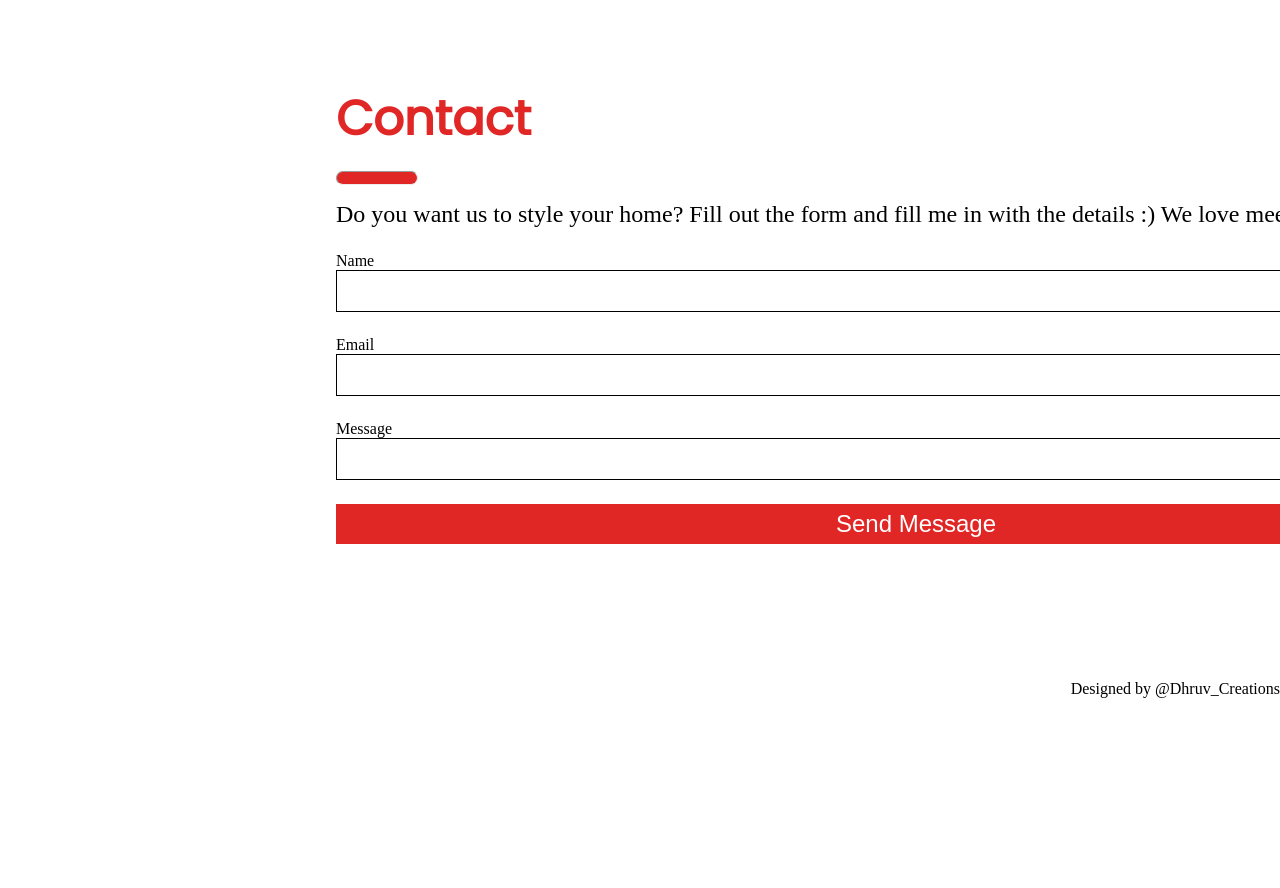
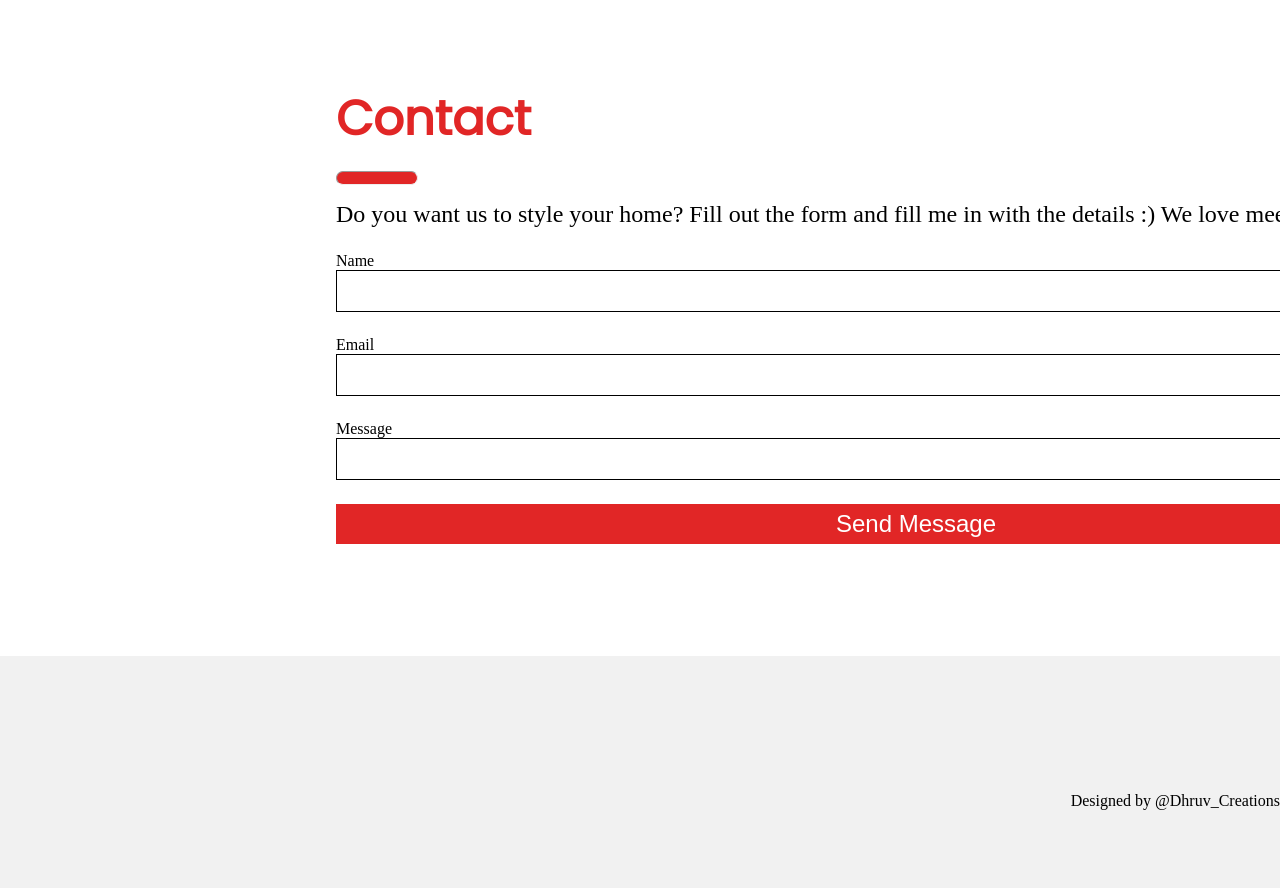
Before and after one commit to Dhruv-cool/Designer, a plain HTML site: page index.html in a window 1280 px wide. Shown: the part 3896-4784 px from the top of the page. Before the commit the page ends 4594 px from the top, so only its background shows below. Drawn offline with Linux system fonts and the light colour scheme.

Commit message:
Update index.html

```diff
--- a/index.html
+++ b/index.html
@@ -175,9 +175,9 @@
                 <button id="conbut">Send Message</button>
             </form>
         </section>
-            <footer>
+            <div class="foot">
                <p id="iden"> Designed by @Dhruv_Creations</p>
-            </footer>
+            </div>
     <script src="styles/ref.js"></script>
 </body>
 
```
